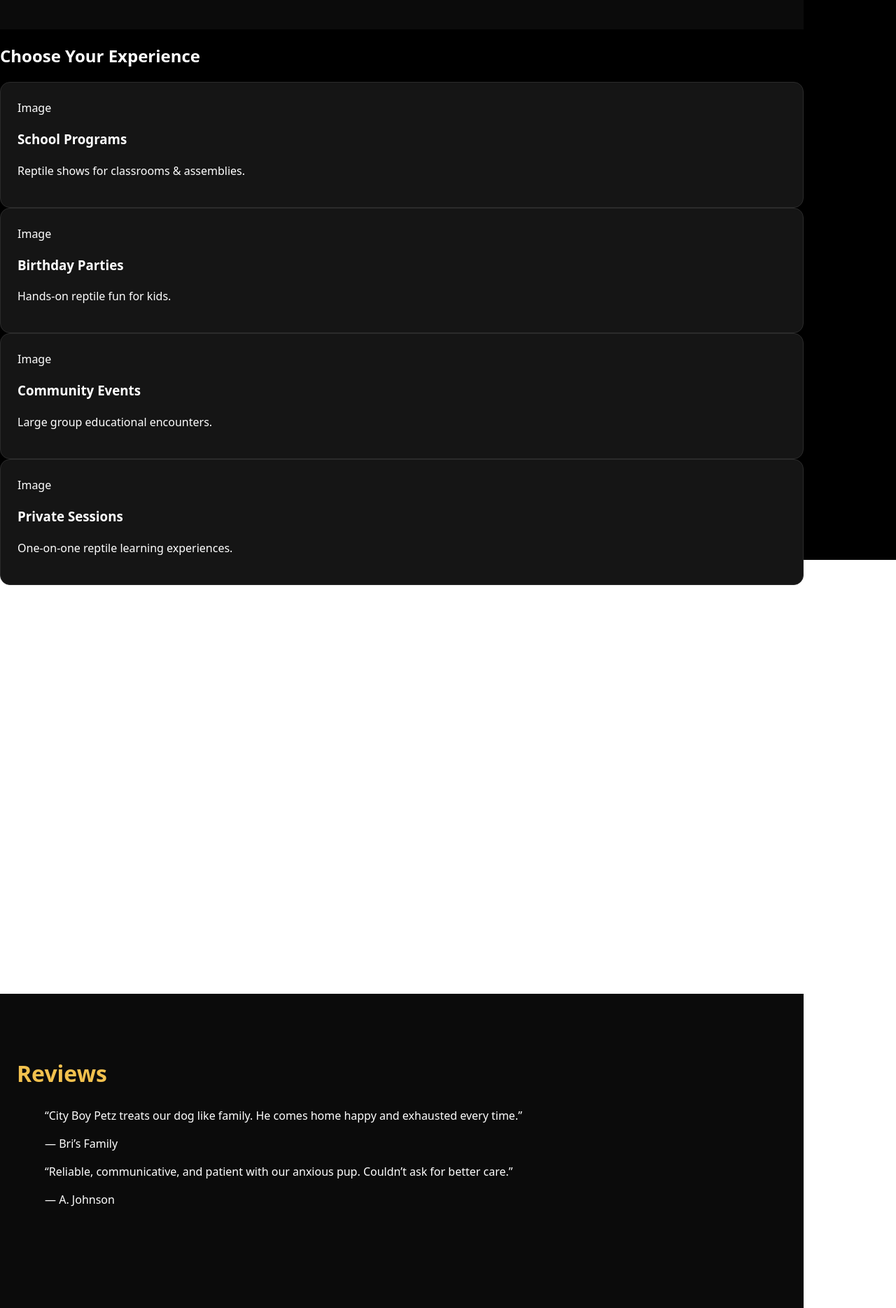
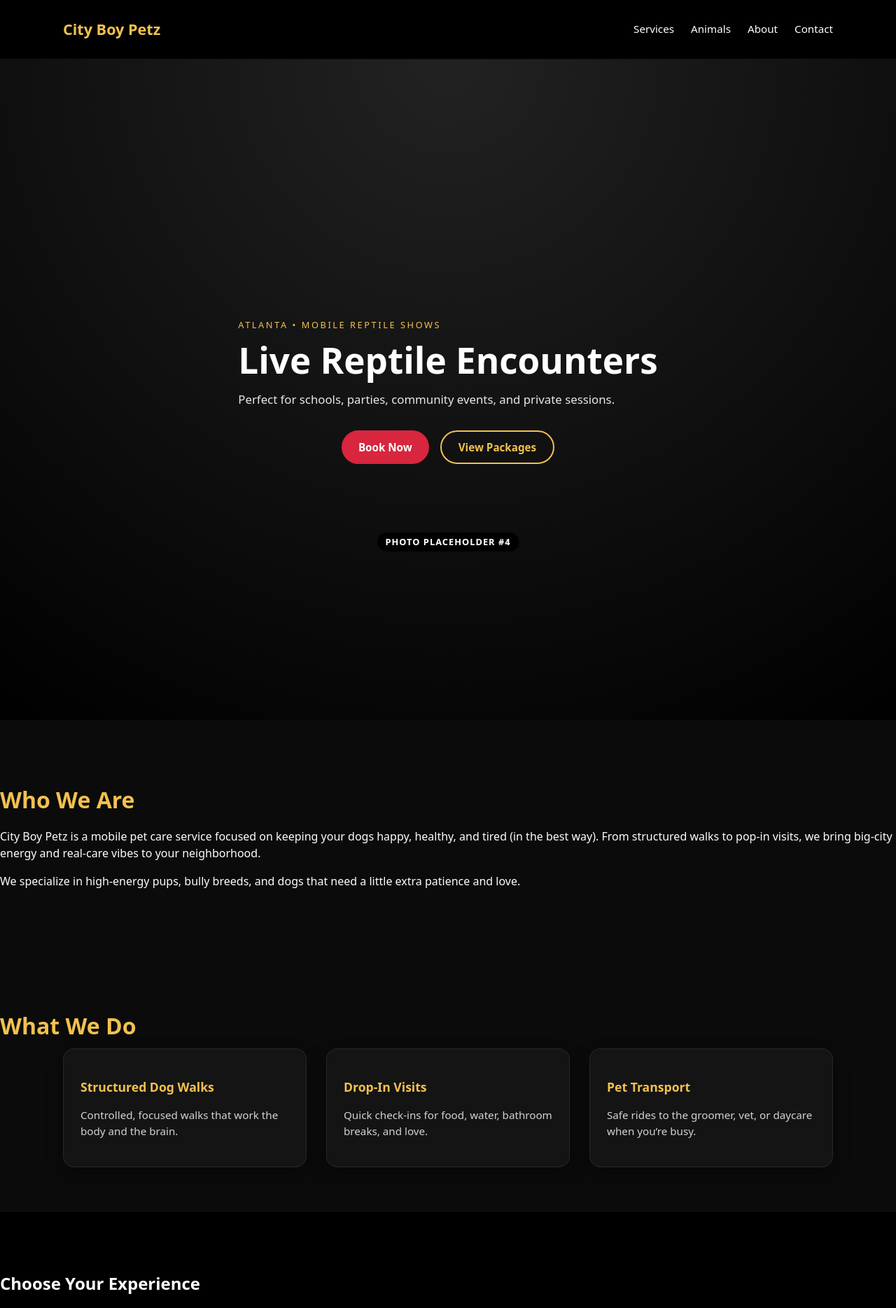
Before and after one commit to AntonioMc99/CityBoyPetz, a React (Vite) app in the folder client/: page / in a window 1280 px wide. Shown: the top 1869 px of the page at 70% size. Built offline with nearby package versions, Linux system fonts and the light colour scheme.

Commit message:
Update layout, styling, full-screen hero, section wrappers

```diff
--- a/client/src/App.jsx
+++ b/client/src/App.jsx
@@ -15,8 +15,10 @@ import GallerySection from "./components/GallerySection.jsx";
 
 export default function App() {
   return (
-    <>
+    <div className="app">
       <Navbar />
+
+      <main>
         <Hero />
 
         {/* New sections */}
@@ -31,7 +33,9 @@ export default function App() {
         <GallerySection />
 
         <CTA />
+      </main>
+
       <Footer />
-    </>
+    </div>
   );
 }
--- a/client/src/styles.css
+++ b/client/src/styles.css
@@ -1,169 +1,491 @@
-/* ============================
-   GLOBAL RESET + VIEWPORT FIX
-   ============================ */
-html, body {
+/* =======================
+   ROOT / LAYOUT
+   ======================= */
+
+html,
+body,
+#root {
   margin: 0;
   padding: 0;
   height: 100%;
-  width: 100%;
 }
 
 body {
-  font-family: system-ui, Arial, sans-serif;
+  font-family: system-ui, -apple-system, BlinkMacSystemFont, "Segoe UI",
+    sans-serif;
   background: #000;
   color: #fff;
 }
 
-/* ============================
+.app {
+  min-height: 100vh;
+  display: flex;
+  flex-direction: column;
+  background: #000;
+}
+
+main {
+  flex: 1;
+}
+
+/* =======================
    COLOR VARIABLES
-   ============================ */
+   ======================= */
+
 :root {
   --black: #0a0a0a;
   --white: #ffffff;
   --red: #d7263d;
   --yellow: #f2c14e;
   --brown: #7b4b2a;
+  --ink: #111;
 }
 
-/* ============================
-   REUSABLE
-   ============================ */
-.wrap,
-.section-inner {
+/* =======================
+   UTILITIES
+   ======================= */
+
+.container {
   max-width: 1100px;
   margin: 0 auto;
   padding: 0 1.5rem;
 }
 
+.btn,
+.btn-primary,
+.btn-outline {
+  display: inline-flex;
+  align-items: center;
+  justify-content: center;
+  gap: 0.4rem;
+  padding: 0.75rem 1.5rem;
+  border-radius: 999px;
+  font-weight: 700;
+  font-size: 0.95rem;
+  text-decoration: none;
+  cursor: pointer;
+  border: none;
+}
+
 .btn-primary {
   background: var(--red);
-  padding: 12px 24px;
-  border-radius: 8px;
-  font-weight: bold;
-  color: white;
+  color: var(--white);
 }
 
 .btn-outline {
+  background: transparent;
   border: 2px solid var(--yellow);
-  padding: 12px 24px;
-  border-radius: 8px;
   color: var(--yellow);
 }
 
-/* ============================
-   HEADER
-   ============================ */
-.site-header {
+.btn:hover,
+.btn-primary:hover,
+.btn-outline:hover {
+  filter: brightness(1.1);
+}
+
+/* =======================
+   NAVBAR
+   ======================= */
+
+.nav {
+  background: rgba(0, 0, 0, 0.9);
   position: sticky;
   top: 0;
-  background: rgba(0,0,0,0.85);
-  padding: 1rem 0;
+  z-index: 20;
+  border-bottom: 1px solid rgba(255, 255, 255, 0.08);
 }
 
-.header-inner {
+.nav-inner {
   display: flex;
+  align-items: center;
   justify-content: space-between;
-  align-items: center;
+  padding: 0.75rem 1.5rem;
+  max-width: 1100px;
+  margin: 0 auto;
 }
 
-/* ============================
-   HERO — FULL SCREEN
-   ============================ */
+.logo {
+  display: flex;
+  align-items: center;
+  gap: 0.5rem;
+  font-weight: 800;
+  font-size: 1.35rem;
+  color: var(--yellow);
+}
+
+.logo img {
+  width: 40px;
+  height: 40px;
+  border-radius: 999px;
+  object-fit: cover;
+}
+
+.nav-links {
+  display: flex;
+  align-items: center;
+  gap: 1.5rem;
+  font-size: 0.95rem;
+}
+
+.nav-links a {
+  color: var(--white);
+  text-decoration: none;
+}
+
+.nav-links a:hover {
+  color: var(--red);
+}
+
+/* mobile hamburger (if you use it in Navbar) */
+.hamburger {
+  display: none;
+  background: none;
+  border: none;
+  color: var(--white);
+  font-size: 1.5rem;
+  cursor: pointer;
+}
+
+/* =======================
+   HERO SECTION
+   ======================= */
+
 .hero {
-  min-height: 100vh;
-  background: linear-gradient(180deg, #1a1a1a, #000);
+  min-height: 100vh; /* full screen */
+  background: radial-gradient(circle at top, #222, #000);
   display: flex;
   align-items: center;
   justify-content: center;
+  padding: 5rem 1.5rem 4rem;
+}
+
+.hero-inner {
+  max-width: 1100px;
+  margin: 0 auto;
   text-align: center;
 }
 
-.hero-content p {
+.eyebrow {
+  color: var(--yellow);
+  text-transform: uppercase;
+  letter-spacing: 0.2em;
+  font-size: 0.8rem;
+  margin-bottom: 0.75rem;
+}
+
+.hero h1 {
+  font-size: clamp(2.4rem, 4vw, 3.4rem);
+  margin: 0.5rem 0 1rem;
+}
+
+.hero-subtitle {
   max-width: 600px;
-  margin: 0.5rem auto 2rem auto;
+  margin: 0 auto 2rem;
+  font-size: 1.05rem;
+  opacity: 0.9;
 }
 
 .hero-actions {
   display: flex;
   justify-content: center;
   gap: 1rem;
+  flex-wrap: wrap;
+  margin-bottom: 1.5rem;
 }
 
-/* ============================
-   SECTIONS
-   ============================ */
+.hero-badges {
+  list-style: none;
+  padding: 0;
+  margin: 0;
+  display: flex;
+  flex-wrap: wrap;
+  justify-content: center;
+  gap: 0.75rem;
+  font-size: 0.85rem;
+  opacity: 0.9;
+}
+
+.hero-badges li {
+  padding: 0.4rem 0.9rem;
+  border-radius: 999px;
+  border: 1px solid rgba(255, 255, 255, 0.18);
+  background: rgba(0, 0, 0, 0.5);
+}
+
+/* =======================
+   GENERIC SECTION WRAPPER
+   ======================= */
+
 .section {
   padding: 4rem 0;
   background: #0b0b0b;
+  color: #fdfdfd;
 }
 
-.section--dark {
+.section--alt {
   background: #050505;
 }
 
-.section-title {
-  color: var(--yellow);
-  font-size: 2rem;
-  margin-bottom: 1.5rem;
+.section-header {
+  text-align: center;
+  margin-bottom: 2.5rem;
 }
 
-/* ============================
-   CARD GRID
-   ============================ */
-.card-grid {
+.section-title {
+  font-size: 2rem;
+  margin-bottom: 0.5rem;
+  color: var(--yellow);
+}
+
+.section-lead {
+  max-width: 600px;
+  margin: 0.5rem auto 0;
+  font-size: 1rem;
+  opacity: 0.9;
+}
+
+/* =======================
+   CATEGORY GRID / SERVICES
+   ======================= */
+
+.section-grid {
+  padding: 4rem 0;
+}
+
+.section-grid .section-title {
+  text-align: center;
+}
+
+.card-grid,
+.section-grid-inner {
+  max-width: 1100px;
+  margin: 0 auto;
+  padding: 0 1.5rem;
   display: grid;
   grid-template-columns: repeat(auto-fit, minmax(240px, 1fr));
   gap: 1.75rem;
 }
 
 .card {
-  background: #151515;
+  background: #141414;
   padding: 1.5rem;
-  border-radius: 14px;
-  border: 1px solid #2b2b2b;
+  border-radius: 16px;
+  border: 1px solid rgba(255, 255, 255, 0.08);
+  box-shadow: 0 10px 24px rgba(0, 0, 0, 0.35);
 }
 
-.card-image-placeholder {
-  height: 150px;
-  border-radius: 12px;
-  background: linear-gradient(135deg,#3b1f0b,#8b4513,#f5c04f);
-  display: flex;
-  justify-content: center;
-  align-items: flex-end;
-  padding-bottom: 0.5rem;
+.card-title {
+  font-size: 1.1rem;
+  margin-bottom: 0.5rem;
+  color: var(--yellow);
 }
 
-/* ============================
-   GALLERY
-   ============================ */
+.card-text {
+  font-size: 0.95rem;
+  color: #d3d3d3;
+}
+
+/* =======================
+   FEATURED SECTION
+   ======================= */
+
+.featured-section {
+  padding: 4rem 0;
+}
+
+.featured-section-inner {
+  max-width: 1100px;
+  margin: 0 auto;
+  padding: 0 1.5rem;
+}
+
+.featured-grid {
+  display: grid;
+  grid-template-columns: repeat(auto-fit, minmax(260px, 1fr));
+  gap: 1.5rem;
+}
+
+.featured-card {
+  background: #141414;
+  border-radius: 16px;
+  padding: 1.5rem;
+  border: 1px solid rgba(255, 255, 255, 0.1);
+}
+
+/* =======================
+   REVIEWS SECTION
+   ======================= */
+
+.reviews-grid {
+  max-width: 1100px;
+  margin: 0 auto;
+  padding: 0 1.5rem;
+  display: grid;
+  grid-template-columns: repeat(auto-fit, minmax(260px, 1fr));
+  gap: 1.5rem;
+}
+
+.review-card {
+  background: #101010;
+  border-radius: 14px;
+  border: 1px solid #2a2a2a;
+  padding: 1.25rem 1.5rem;
+}
+
+.review-text {
+  font-style: italic;
+  margin-bottom: 0.75rem;
+  color: #f5f5f5;
+}
+
+.review-footer {
+  font-size: 0.9rem;
+  color: #ffb84d;
+}
+
+/* =======================
+   GALLERY SECTION
+   ======================= */
+
 .gallery-grid {
+  max-width: 1100px;
+  margin: 0 auto;
+  padding: 0 1.5rem;
   display: grid;
-  grid-template-columns: repeat(auto-fit,minmax(180px,1fr));
+  grid-template-columns: repeat(auto-fit, minmax(180px, 1fr));
   gap: 1.25rem;
 }
 
-.gallery-tile {
+.gallery-item {
+  position: relative;
   height: 180px;
   border-radius: 16px;
+  overflow: hidden;
   background: radial-gradient(circle at top, #fff1b8, #8b0000);
   display: flex;
   align-items: flex-end;
   justify-content: center;
+  padding: 0.75rem;
 }
 
-/* ============================
-   CONTACT / BOOKING
-   ============================ */
-.booking-form {
-  display: grid;
-  gap: 1rem;
+.gallery-item img {
+  width: 100%;
+  height: 100%;
+  object-fit: cover;
 }
 
-/* ============================
+.gallery-label {
+  position: absolute;
+  bottom: 0.75rem;
+  left: 50%;
+  transform: translateX(-50%);
+  font-size: 0.8rem;
+  font-weight: 600;
+  text-transform: uppercase;
+  letter-spacing: 0.08em;
+  padding: 0.25rem 0.7rem;
+  border-radius: 999px;
+  background: rgba(0, 0, 0, 0.78);
+  color: #fdfdfd;
+}
+
+/* =======================
+   CTA SECTION
+   ======================= */
+
+.cta {
+  padding: 4rem 0;
+  background: linear-gradient(
+    135deg,
+    rgba(215, 38, 61, 0.2),
+    rgba(123, 75, 42, 0.25)
+  );
+  text-align: center;
+}
+
+.cta-inner {
+  max-width: 700px;
+  margin: 0 auto;
+  padding: 0 1.5rem;
+}
+
+.cta h2 {
+  font-size: 2rem;
+  margin-bottom: 1rem;
+  color: var(--yellow);
+}
+
+.cta p {
+  max-width: 480px;
+  margin: 0 auto 1.75rem;
+  opacity: 0.95;
+}
+
+/* =======================
    FOOTER
-   ============================ */
+   ======================= */
+
 .footer {
   padding: 3rem 0;
   text-align: center;
+  color: #ccc;
+  border-top: 1px solid rgba(255, 255, 255, 0.1);
   background: #000;
 }
+
+.footer h3 {
+  color: var(--yellow);
+  font-size: 1.3rem;
+  margin-bottom: 0.25rem;
+}
+
+/* =======================
+   RESPONSIVE
+   ======================= */
+
+@media (max-width: 768px) {
+  .nav-inner {
+    padding-inline: 1rem;
+  }
+
+  .nav-links {
+    display: none; /* if you implement mobile menu, show it there */
+  }
+
+  .hamburger {
+    display: block;
+  }
+
+  .hero {
+    padding-top: 4.5rem;
+  }
+
+  .hero h1 {
+    font-size: 2.1rem;
+  }
+
+  .hero-subtitle {
+    font-size: 0.95rem;
+  }
+
+  .hero-actions {
+    flex-direction: column;
+    align-items: stretch;
+  }
+
+  .hero-actions .btn-primary,
+  .hero-actions .btn-outline {
+    width: 100%;
+  }
+}
+
+@media (max-width: 640px) {
+  .section {
+    padding: 3rem 0;
+  }
+
+  .section-title {
+    font-size: 1.6rem;
+  }
+}
```
Lines whose indentation alone changed are shown as unchanged.
